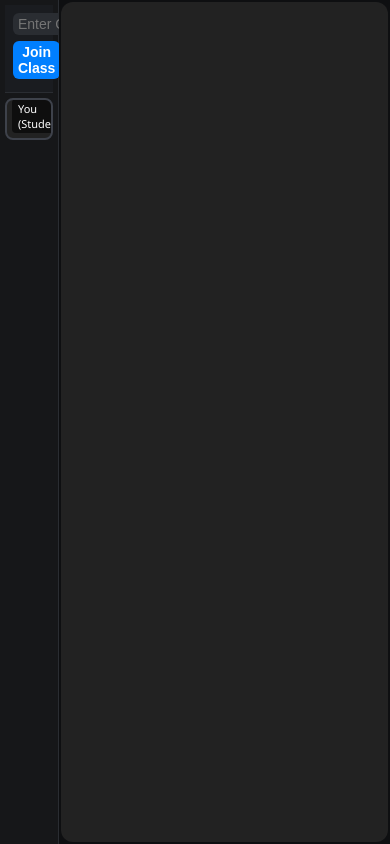
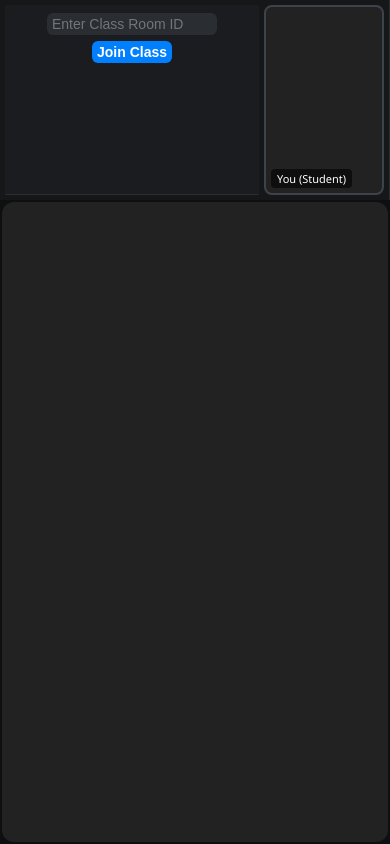
Before and after one commit to LachitGlobalStudies/WebRtc-Project, a website: page public/index.html in a window 390 px wide. Drawn offline with nearby package versions, Linux system fonts and the light colour scheme; no server answers.

Commit message:
Mobile Responsive

```diff
--- a/public/index.html
+++ b/public/index.html
@@ -89,6 +89,55 @@
         }
         .exit-fs-btn:hover {
             background: rgba(234, 67, 53, 0.8);
+        }
+        /* Mobile Responsive Styles */
+        @media screen and (max-width: 768px) {
+            body {
+                height: 100vh;
+                overflow: auto;
+            }
+
+            .meeting-container {
+                flex-direction: column;
+                height: auto;
+            }
+
+            /* সাইডবার বা স্টুডেন্ট লিস্ট মোবাইলে উপরে চলে যাবে এবং স্ক্রিন অনুযায়ী জায়গা নেবে */
+            .sidebar {
+                width: 100% !important;
+                height: 200px;
+                flex-direction: row;
+                overflow-x: auto;
+                overflow-y: hidden;
+            }
+
+            .studentgrid {
+                display: flex;
+                flex-direction: row;
+                gap: 10px;
+            }
+
+            .student-card, .my-video-card {
+                min-width: 120px;
+                width: 120px;
+                margin-bottom: 0;
+            }
+
+            /* মেইন ডিসপ্লে বা ভিডিওর সাইজ মোবাইলের জন্য ফিক্স করা */
+            .main-display {
+                width: 100%;
+                height: calc(100vh - 300px);
+                min-height: 250px;
+            }
+
+            /* মোবাইল স্ক্রিনে চ্যাট প্যানেল ফুল স্ক্রিন বা মানানসই উইডথ পাবে */
+            .chat-panel.open {
+                width: 90% !important;
+                max-width: 90% !important;
+                height: 350px !important;
+                right: 5% !important;
+                bottom: 20px !important;
+            }
         }
     </style>
 </head>
```
Also changed, not shown: public/teacher.html (+49 -0 lines).
